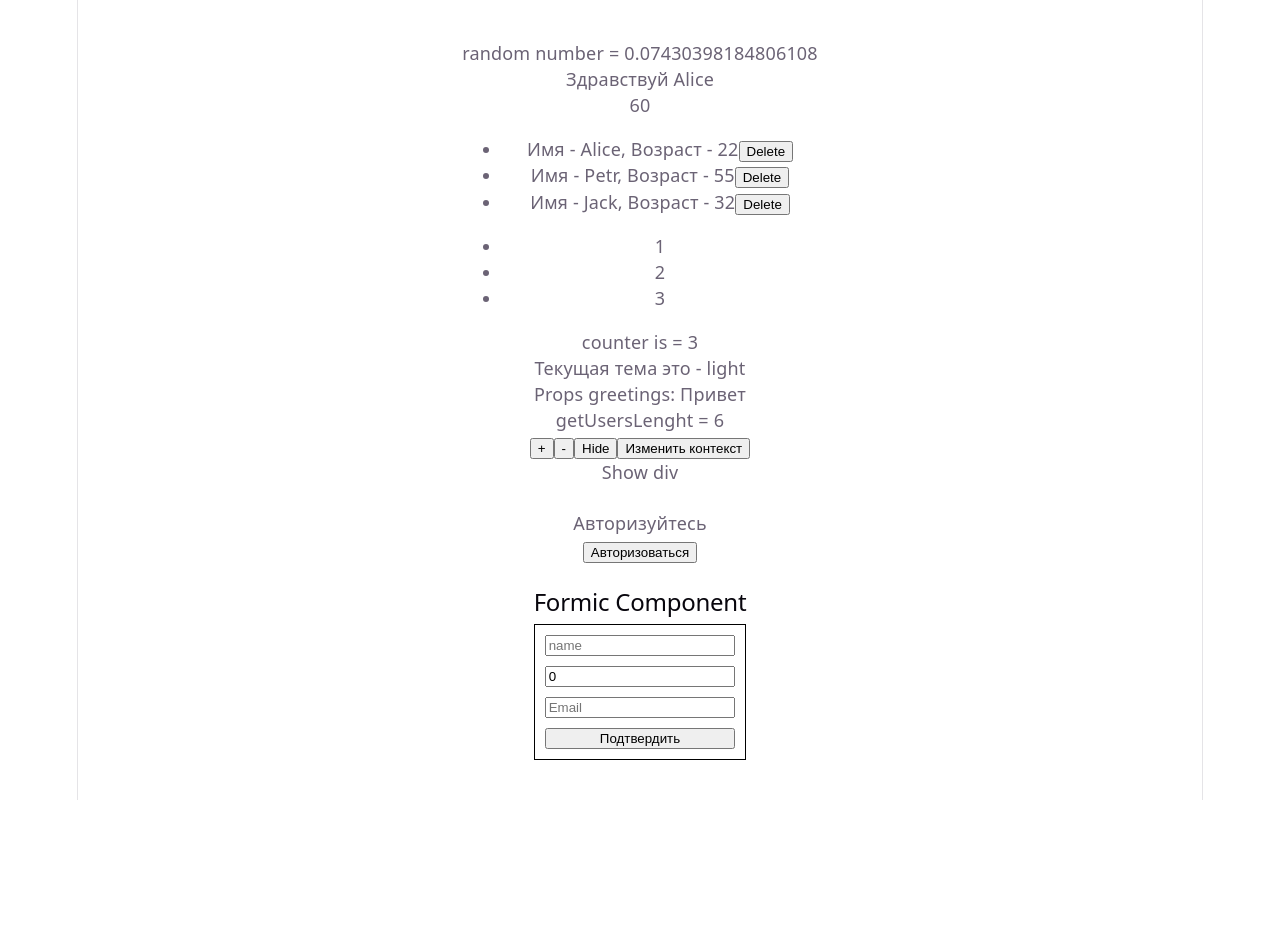
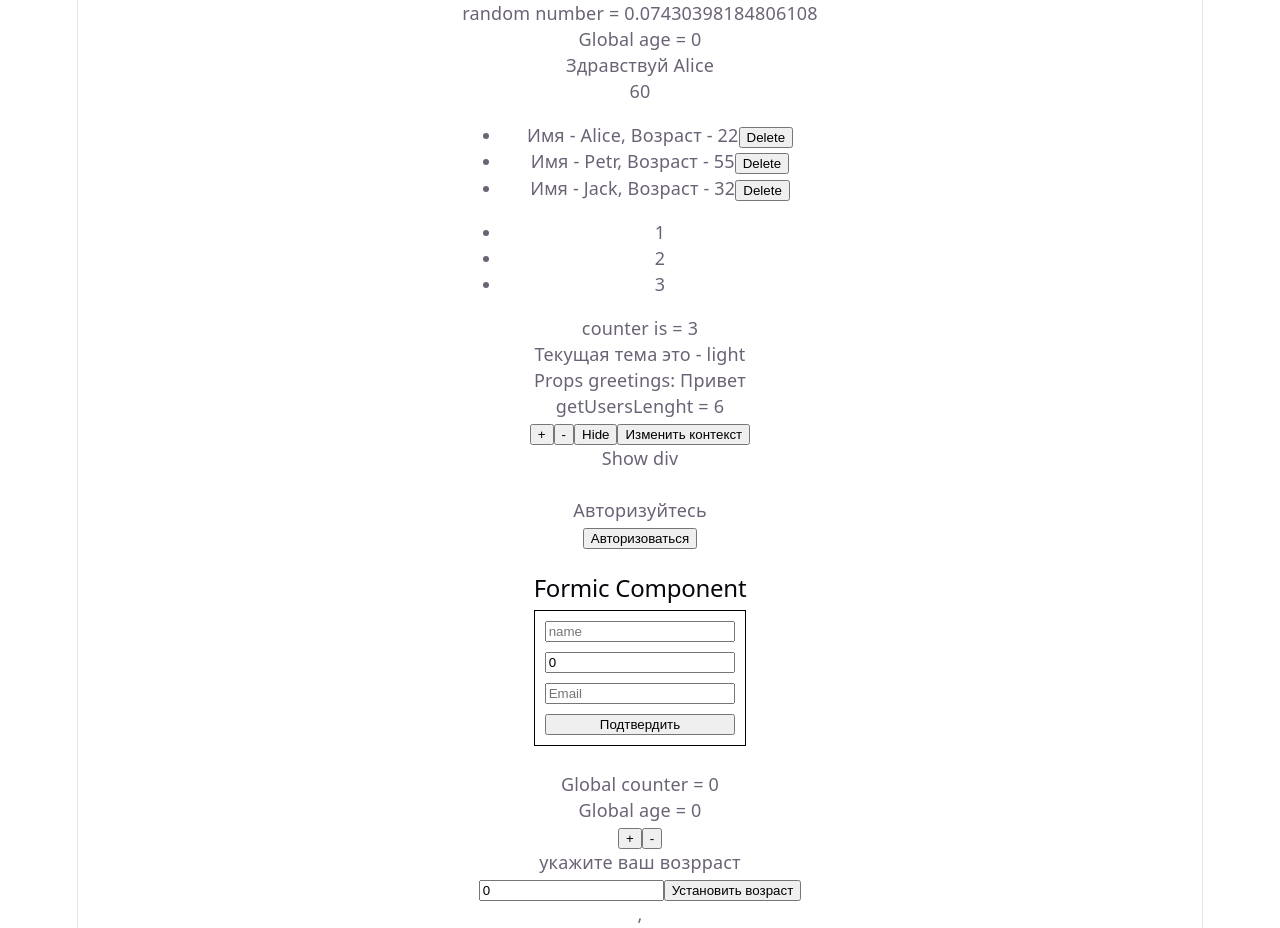
Before and after one commit to LoginovskyMax/JavaRush2, a React (Vite) app in the folder my-react-ts-app/: page / in a window 1280 px wide. Before the commit the page ends 800 px from the top, so only its background shows below. Built offline with nearby package versions, Linux system fonts and the light colour scheme; no server answers.

Commit message:
add store

```diff
--- a/my-react-ts-app/package.json
+++ b/my-react-ts-app/package.json
@@ -10,9 +10,11 @@
     "preview": "vite preview"
   },
   "dependencies": {
+    "@reduxjs/toolkit": "^2.11.2",
     "formik": "^2.4.9",
     "react": "^19.2.4",
     "react-dom": "^19.2.4",
+    "react-redux": "^9.2.0",
     "yup": "^1.7.1"
   },
   "devDependencies": {
--- a/my-react-ts-app/src/App.tsx
+++ b/my-react-ts-app/src/App.tsx
@@ -7,6 +7,7 @@ import AuthUser from './HOC/useAuth'
 import LogIn from './components/LogIn/LogIn'
 import UncontrolForm from './components/UncontrolForm/UnconrolForm'
 import FormikForm from './components/FormicForm/FormikForm'
+import CounterStore from './components/CounterStore/CounterStore'
 
 
 function App() {
@@ -34,11 +35,13 @@ function App() {
           <p>{ getSum() }</p>
         </div> */}
         <ThemeContext.Provider value={{changeTheme, theme}}>
+
             <TestComponent name={'Alice'} greetings={greetings} getSum={getSum}/>
             <WrappedCompoonent name='Zhan'/>
             <FormikForm/>
             {/* <ReducerTest/> */}
         </ThemeContext.Provider>
+        <CounterStore />
       </main>
   )
 }
--- /dev/null
+++ b/my-react-ts-app/src/components/CounterStore/CounterStore.tsx
@@ -0,0 +1,42 @@
+import { useAppDispatch, useAppSelector } from "../../store/storeHooks"
+import { increment, decrement, setAge } from "../../store/slices/counterSlice"
+import { useState } from "react"
+
+function CounterStore() {
+    const counterStore = useAppSelector((state) => state.counter)
+    const dispatch = useAppDispatch()
+    const [inputAge, setInputAge] = useState(0)
+
+    const incremmentFunc = () => {
+        dispatch(increment())
+    }
+
+    const decremmentFunc = () => {
+        dispatch(decrement())
+    }
+
+    const onChangeHelper = (age: string) => {
+        setInputAge(Number(age))
+    }
+
+    const handleClick = () => {
+        if(inputAge > 0 && inputAge < 130){
+          dispatch(setAge(inputAge))
+          setInputAge(0)
+        }
+    }
+
+    return (
+        <div className='counter'>
+            <p>Global counter = {counterStore.count}</p>
+            <p>Global age = {counterStore.age}</p>
+            <button onClick={incremmentFunc}>+</button>
+            <button onClick={decremmentFunc}>-</button>
+            <p>укажите ваш возрраст</p>
+            <input type="number" value={inputAge} onChange={(e) => onChangeHelper(e.target.value)}/>
+            <button onClick={handleClick}>Установить возраст</button>
+        </div>
+    )
+}
+
+export default CounterStore
--- a/my-react-ts-app/src/components/test/TestCopmonent.tsx
+++ b/my-react-ts-app/src/components/test/TestCopmonent.tsx
@@ -1,5 +1,6 @@
 import React, { useCallback, useEffect, useMemo, useState } from "react"
 import Counter from "../Counter"
+import { useAppSelector } from "../../store/storeHooks"
 
 type PropsType = {
   name: string,
@@ -28,6 +29,7 @@ const Users = [
 function TestComponent({name, greetings = 'Привет', getSum}:PropsType) {
     const [users, setUsers] = useState(Users)
     const [usersLenght, setUsersLenght] = useState<number>(users.length)
+    const counterStore = useAppSelector((state) => state.counter)
 
     const numbersArr = [1,2,3]
 
@@ -74,6 +76,7 @@ function TestComponent({name, greetings = 'Привет', getSum}:PropsType) {
     return(
         <div className="test">
             <p>random number = {getRandomNumber()}</p>
+            <p>Global age = {counterStore.age}</p>
             <p>{greetings} {name}</p>
             <p>{getSum()}</p>
             <ul>
--- a/my-react-ts-app/src/main.tsx
+++ b/my-react-ts-app/src/main.tsx
@@ -1,7 +1,11 @@
 import { createRoot } from 'react-dom/client'
 import './index.css'
 import App from './App.tsx'
+import { Provider } from 'react-redux'
+import { store } from './store/index.ts'
 
 createRoot(document.getElementById('root')!).render(
-    <App />,
+    <Provider store={store}>
+       <App />,
+    </Provider>
 )
--- /dev/null
+++ b/my-react-ts-app/src/store/index.ts
@@ -0,0 +1,11 @@
+import { configureStore } from "@reduxjs/toolkit";
+import counterSlice from "./slices/counterSlice";
+
+export const store = configureStore({
+    reducer: {
+        counter: counterSlice
+    }
+})
+
+export type RootState = ReturnType<typeof store.getState>
+export type AppDispatch = typeof store.dispatch
--- /dev/null
+++ b/my-react-ts-app/src/store/slices/counterSlice.ts
@@ -0,0 +1,32 @@
+import { createSlice } from '@reduxjs/toolkit';
+import type { PayloadAction } from '@reduxjs/toolkit';
+
+interface ICounterState {
+    count: number,
+    age: number
+}
+
+const initialState:ICounterState = {
+    count: 0,
+    age: 0
+}
+
+const counterSlice = createSlice({
+    name: 'counter',
+    initialState,
+    reducers: {
+        increment: (state) => {
+            state.count += 1
+        },
+        decrement: (state) => {
+            state.count -= 1
+        },
+        setAge: (state, action:PayloadAction<number>) => {
+            state.age = action.payload
+        }
+    }
+})
+
+export const {increment, decrement, setAge} = counterSlice.actions
+
+export default counterSlice.reducer
--- /dev/null
+++ b/my-react-ts-app/src/store/storeHooks.ts
@@ -0,0 +1,5 @@
+import { useDispatch, useSelector } from "react-redux";
+import type { RootState, AppDispatch } from ".";
+
+export const useAppDispatch = useDispatch.withTypes<AppDispatch>()
+export const useAppSelector = useSelector.withTypes<RootState>()
```
Also changed, not shown: 1 other file (tests, documents, lock files or other folders).
